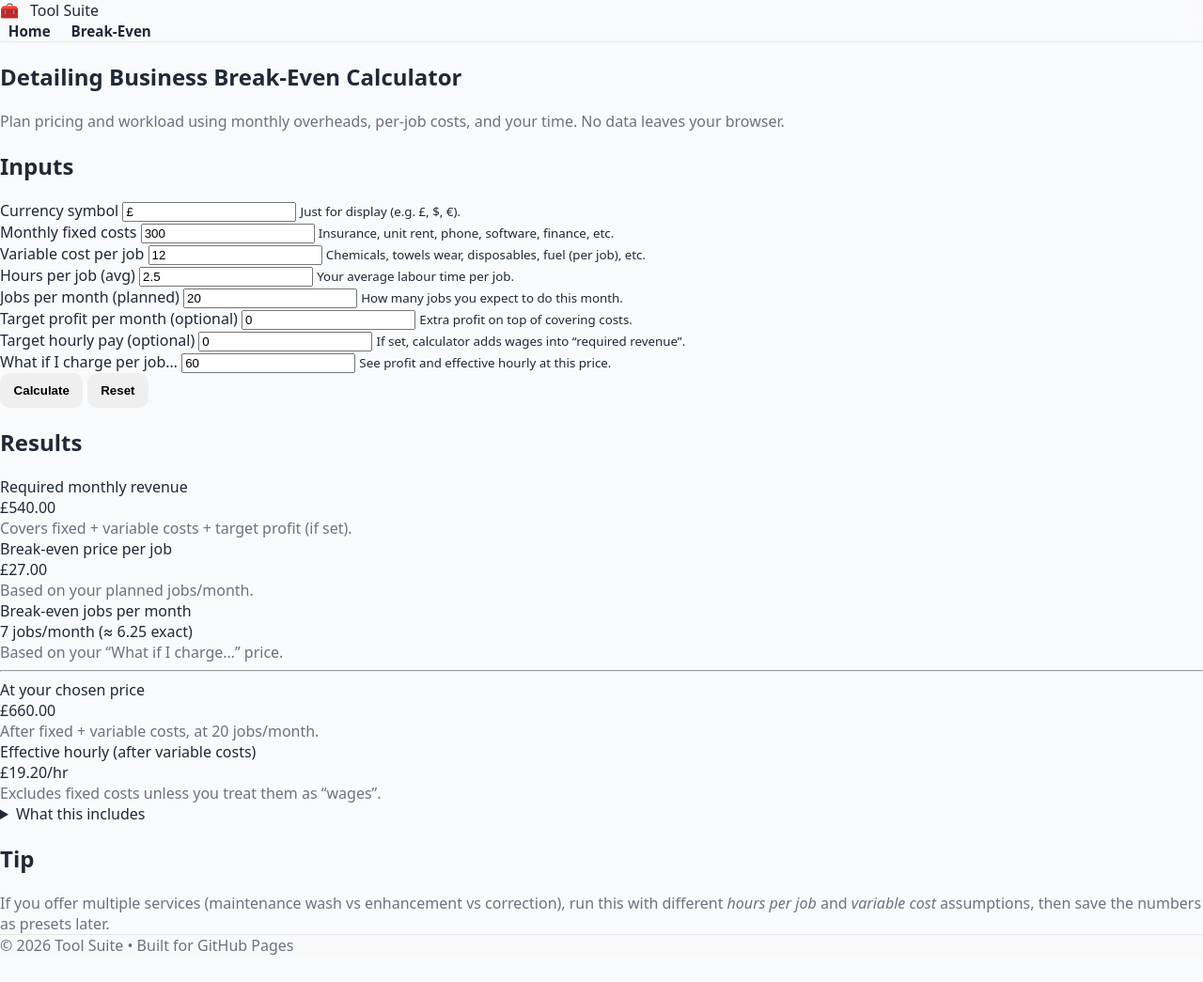
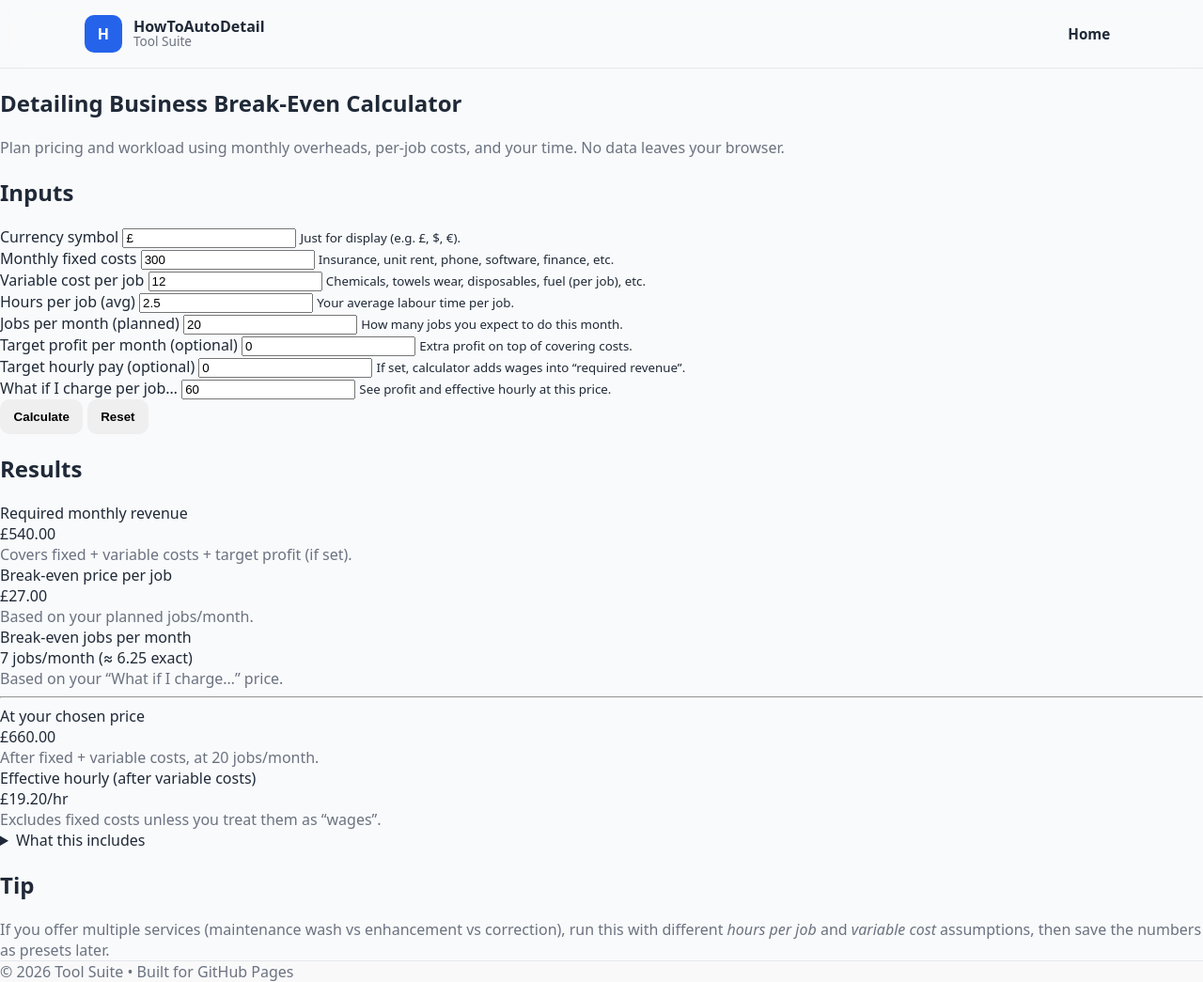
Before and after one commit to jeyydid/howtoautodetail, a plain HTML site: page tools/break-even/index.html in a window 1280 px wide. Shown: the whole page at 94% size. Before the commit the page ends 1017 px from the top, so only its background shows below. Drawn offline with Linux system fonts and the light colour scheme.

Commit message:
fixing headers

```diff
--- a/tools/break-even/index.html
+++ b/tools/break-even/index.html
@@ -9,18 +9,21 @@
 </head>
 
 <body>
+  <a class="skip-link" href="#main">Skip to content</a>
+
   <header class="site-header">
-    <div class="container">
-      <div class="site-header__inner">
-        <a class="brand" href="../index.html" aria-label="Go to homepage">
-          <span class="brand__mark">🧰</span>
-          <span class="brand__text">Tool Suite</span>
-        </a>
-        <nav class="site-nav">
-          <a class="nav-link" href="../../">Home</a>
-          <a class="nav-link" href="../break-even/" aria-current="page">Break-Even</a>
-        </nav>
-      </div>
+    <div class="wrap header-inner">
+      <a href="https://jeyydid.github.io/howtoautodetail/" class="brand" aria-label="HowToAutoDetail homepage">
+        <div class="brand-mark" aria-hidden="true">H</div>
+        <div class="brand-text">
+          <div class="brand-title">HowToAutoDetail</div>
+          <div class="brand-subtitle">Tool Suite</div>
+        </div>
+      </a>
+
+      <nav class="top-nav" aria-label="Primary">
+        <a class="nav-link" href="index.html" aria-current="page">Home</a>
+      </nav>
     </div>
   </header>
 
```
Also changed, not shown: tools/dilution/index.html (+3 -4 lines).
